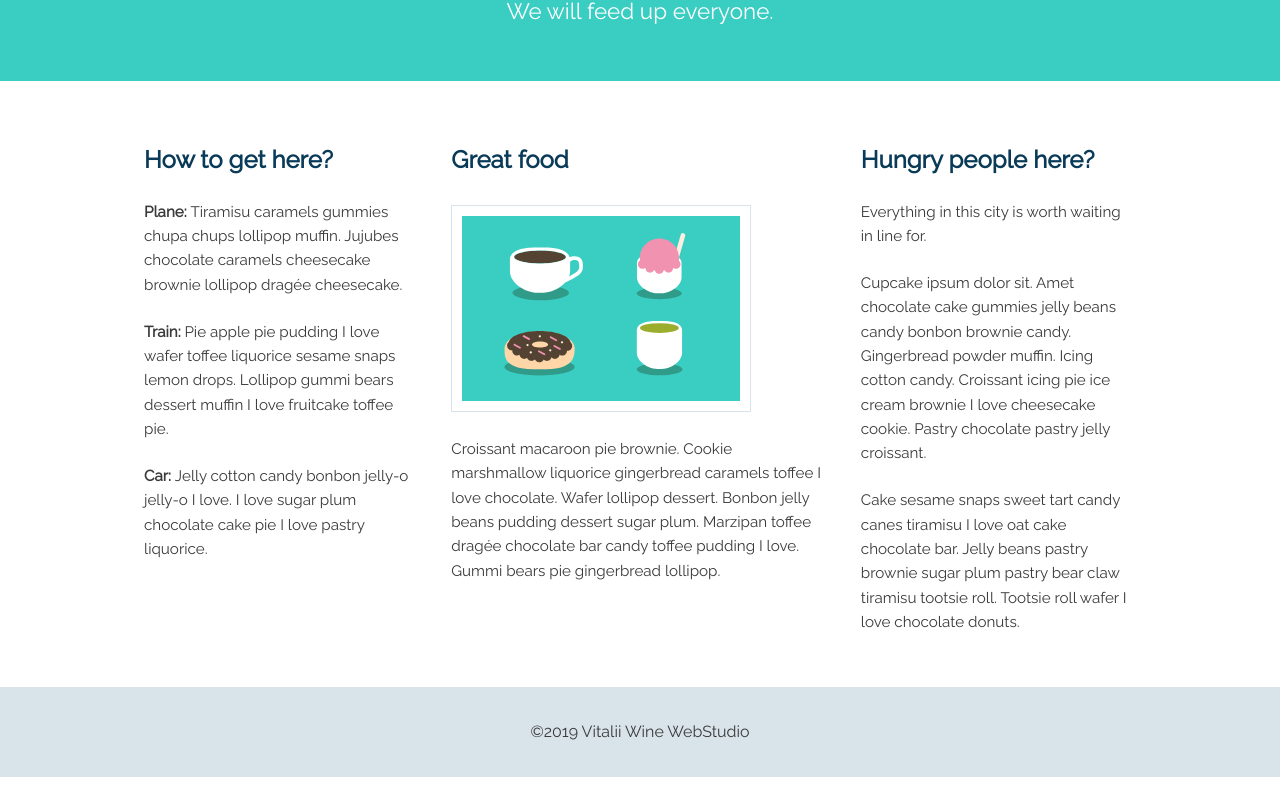
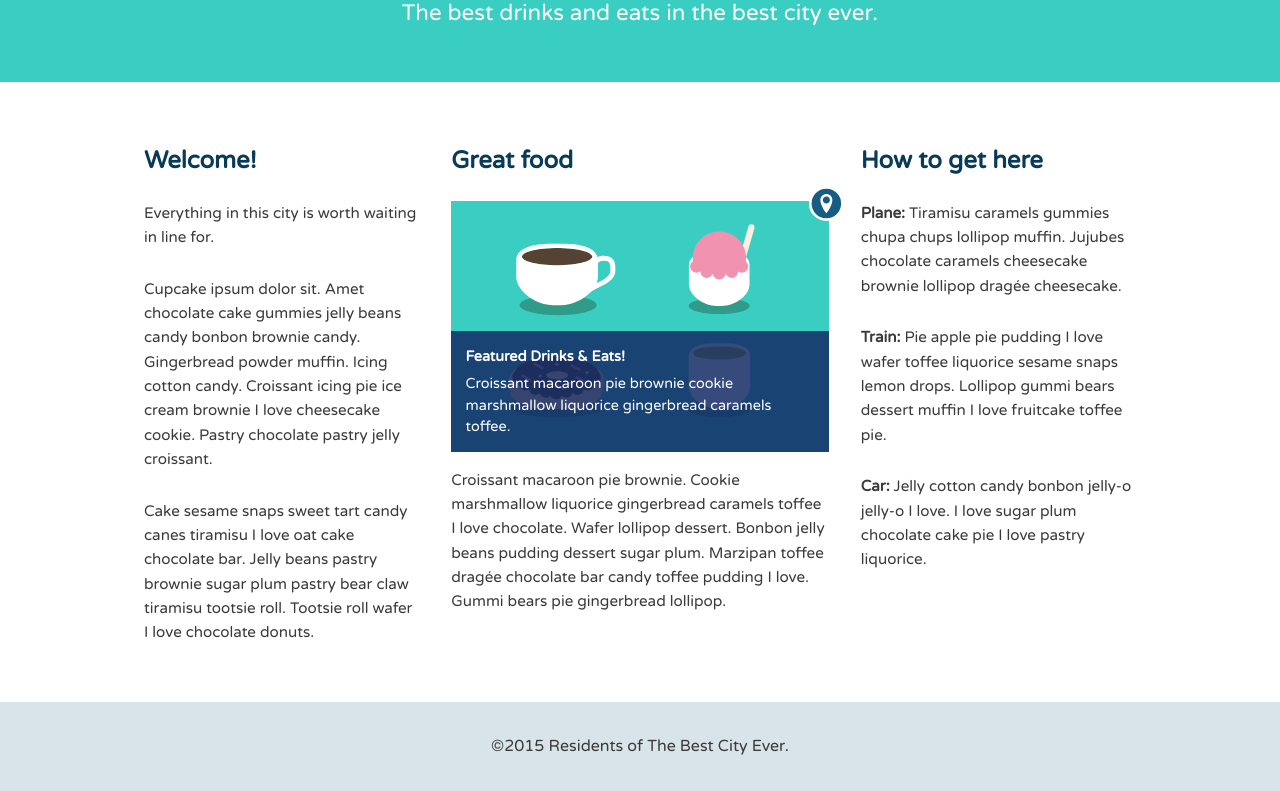
Before and after one commit to vitaliiwine/CityGuide, a plain HTML site: page index.html in a window 1280 px wide. Shown: the part 395-1186 px from the top of the page. Drawn offline with Linux system fonts and the light colour scheme.

Commit message:
'second'

```diff
--- a/css/style.css
+++ b/css/style.css
@@ -1,26 +1,36 @@
-/* BASE ELEMENT STYLES */
+/* =================================
+  Base Element Styles
+==================================== */
 
 * {
 	box-sizing: border-box;
 }
 
 body {
-    font-family: 'Raleway', sans-serif;
+	font-family: 'Varela Round', sans-serif;
 	line-height: 1.6;
 	color: #3a3a3a;
 }
 
 p {
 	font-size: .95em;
-    margin-bottom: 1.5em;
+	margin-bottom: 1.8em;
 }
 
-h2, h3, a {
+h2,
+h3,
+a {
 	color: #093a58;
 }
 
-h2, h3 {
+h2,
+h3,
+h4 {
 	margin-top: 0;
+}
+
+h4 {
+	margin-bottom: .4em;
 }
 
 a {
@@ -31,9 +41,29 @@ img {
 	max-width: 100%;
 }
 
-/*BASE LAYOUT STYLES */
+figure {
+	margin: 0;
+	line-height: 0;
+	position: relative;
+}
 
-/* Navigation */
+figcaption {
+	font-size: .9em;
+	line-height: 1.5;
+	color: #fff;
+	padding: 1em;
+	background: rgba(19,43,102, .85);
+
+	position: absolute;
+	bottom: 0;
+	width: 100%;
+}
+
+/* =================================
+  Base Layout Styles
+==================================== */
+
+/* ---- Navigation ---- */
 
 .name {
 	font-size: 1.25em;
@@ -44,37 +74,32 @@ img {
 	margin-top: 5px;
 }
 
-.name a, .main-nav a {
+	.name a,
+	.main-nav a {
+		display: block;
+		text-align: center;
 		padding: 10px 15px;
-    text-align: center;
-    display: block;
 	}
 
 	.main-nav a {
 		font-size: .95em;
 		color: #3acec2;
-    text-transform: lowercase;
+		text-transform: uppercase;
 	}
 
 	.main-nav a:hover {
 		color: #093a58;
 	}
 
-/*.name, .main-nav li {*/
-    /*text-align: center;*/
-    /*background: #fff;*/
-    /*margin-top: 6px;*/
-    /*margin-bottom: 6px;*/
-/*}*/
-
-/* Layout containers */
+/* ---- Layout Containers ---- */
 
 .main-header {
 	padding-top: .5em;
 	padding-bottom: .5em;
 }
 
-.banner, .main-footer {
+.banner,
+.main-footer {
 	text-align: center;
 }
 
@@ -96,7 +121,7 @@ img {
 	margin-top: 30px;
 }
 
-/* Page Elements */
+/* ---- Page Elements ---- */
 
 .logo {
 	width: 190px;
@@ -106,7 +131,16 @@ img {
 	margin-bottom: 0;
 }
 
-/* MEDIA QUERIES */
+.icon-location {
+	width: 35px;
+	position: absolute;
+	top: -15px;
+	right: -15px;
+}
+
+/* =================================
+  Media Queries
+==================================== */
 
 @media (min-width: 769px) {
 
@@ -115,11 +149,13 @@ img {
 		margin: 0 auto;
 	}
 
-    .name, col {
+	.name,
+	.col {
 		float: left;
 	}
 
-    .primary, .secondary {
+	.primary,
+	.secondary {
 		width: 50%;
 	}
 
@@ -136,37 +172,14 @@ img {
 		font-size: 1.4em;
 	}
 
-    /* Columns */
-
-    .col {
-        float: right;
-        padding-left: 1em;
-        padding-right: 1em;
-    }
-
-    .primary {
-        width: 60%;
-    }
-
-    .secondary {
-        width: 40%;
-    }
-
-    .feat-img {
-        width: 300px;
-        float: left;
-        margin-top: 5px;
-        margin-right: 25px;
-        margin-bottom: 25px;
-        padding: 10px;
-        border: solid 1px #d9e4ea;
-    }
+	/* ---- Float clearfix ---- */
 
 	.clearfix::after {
-        content: "";
+		content: " ";
 		display: table;
 		clear: both;
 	}
+
 }
 
 @media (min-width: 1025px) {
@@ -180,7 +193,9 @@ img {
 		width: 40%;
 	}
 
-    .secondary, .tertiary {
+	.secondary,
+	.tertiary {
 		width: 30%;
 	}
+
 }
--- a/index.html
+++ b/index.html
@@ -2,8 +2,8 @@
 <html>
 <head>
 	<meta name="viewport" content="width=device-width, initial-scale=1.0">
-    <title>Your City Guide</title>
-    <link rel="stylesheet" href="https://fonts.googleapis.com/css?family=Raleway&display=swap">
+	<title>Best City Guide</title>
+	<link href='https://fonts.googleapis.com/css?family=Varela+Round' rel='stylesheet' type='text/css'>
 	<link rel="stylesheet" href="css/normalize.css">
 	<link rel="stylesheet" href="css/style.css">
 </head>
@@ -11,7 +11,7 @@
 
 	<header class="main-header">
 		<div class="container clearfix">
-        <h1 class="name"><a href="#">Your City Guide</a></h1>
+			<h1 class="name"><a href="#">Best City Guide</a></h1>
 			<ul class="main-nav">
 				<li><a href="#">ice cream</a></li>
 				<li><a href="#">donuts</a></li>
@@ -19,44 +19,50 @@
 				<li><a href="#">coffee</a></li>
 			</ul>
 		</div>
-</header>
+	</header><!--/.main-header-->
 
 	<div class="banner">
-    <img class="logo" src="img/city-logo.svg" alt="city">
-    <h1 class="headline">Hungry in Town</h1>
-    <span class="tagline">We will feed up everyone.</span>
-</div>
+		<img class="logo" src="img/city-logo.svg" alt="City">
+		<h1 class="headline">The Best City</h1>
+		<span class="tagline">The best drinks and eats in the best city ever.</span>
+	</div><!--/.banner-->
 
 	<div class="container clearfix">
+
 		<div class="secondary col">
-        <h2>Hungry people here?</h2>
+			<h2>Welcome!</h2>
 			<p>Everything in this city is worth waiting in line for.</p>
-        <p>Cupcake ipsum dolor sit. Amet chocolate cake gummies jelly beans candy bonbon brownie candy. Gingerbread
-            powder muffin. Icing cotton candy. Croissant icing pie ice cream brownie I love cheesecake cookie. Pastry
-            chocolate pastry jelly croissant.</p>
-        <p>Cake sesame snaps sweet tart candy canes tiramisu I love oat cake chocolate bar. Jelly beans pastry
-            brownie sugar plum pastry bear claw tiramisu tootsie roll. Tootsie roll wafer I love chocolate donuts.</p>
-    </div>
+			<p>Cupcake ipsum dolor sit. Amet chocolate cake gummies jelly beans candy bonbon brownie candy. Gingerbread powder muffin. Icing cotton candy. Croissant icing pie ice cream brownie I love cheesecake cookie. Pastry chocolate pastry jelly croissant.</p>
+			<p>Cake sesame snaps sweet tart candy canes tiramisu I love oat cake chocolate bar. Jelly beans pastry brownie sugar plum pastry bear claw tiramisu tootsie roll. Tootsie roll wafer I love chocolate donuts.</p>
+		</div><!--/.secondary-->
 
 		<div class="primary col">
 			<h2>Great food</h2>
-        <img src="img/treats.svg" alt="treats & drinks" class="feat-img">
-        <p>Croissant macaroon pie brownie. Cookie marshmallow liquorice gingerbread caramels toffee I love
-            chocolate. Wafer lollipop dessert. Bonbon jelly beans pudding dessert sugar plum. Marzipan toffee
-            drag&#233;e chocolate bar candy toffee pudding I love. Gummi bears pie gingerbread lollipop.
-        </p>
-    </div>
+
+			<!--featured image-->
+			<figure>
+				<img class="icon-location" src="img/location.svg" alt="Location">
+				<img class="feat-img" src="img/treats.svg" alt="Drinks and eats">
+				<figcaption>
+					<h4>Featured Drinks &amp; Eats!</h4>
+					Croissant macaroon pie brownie cookie marshmallow liquorice gingerbread caramels toffee.
+				</figcaption>
+			</figure>
+
+			<p>Croissant macaroon pie brownie. Cookie marshmallow liquorice gingerbread caramels toffee I love chocolate. Wafer lollipop dessert. Bonbon jelly beans pudding dessert sugar plum. Marzipan toffee drag&#233;e chocolate bar candy toffee pudding I love. Gummi bears pie gingerbread lollipop.</p>
+		</div><!--/.primary-->
 
 		<div class="tertiary col">
-        <h2>How to get here?</h2>
+			<h2>How to get here</h2>
 			<p><strong>Plane: </strong>Tiramisu caramels gummies chupa chups lollipop muffin. Jujubes chocolate caramels cheesecake brownie lollipop drag&#233;e cheesecake.</p>
 			<p><strong>Train: </strong>Pie apple pie pudding I love wafer toffee liquorice sesame snaps lemon drops. Lollipop gummi bears dessert muffin I love fruitcake toffee pie.</p>
 			<p><strong>Car: </strong>Jelly cotton candy bonbon jelly-o jelly-o I love. I love sugar plum chocolate cake pie I love pastry liquorice.</p>
-    </div>
-</div>
+		</div><!--/.tertiary-->
+
+	</div><!--/.container-->
 
 	<footer class="main-footer">
-    <span>&copy;2019 Vitalii Wine WebStudio</span>
+		<span>&copy;2015 Residents of The Best City Ever.</span>
 	</footer>
 
 </body>
```
Also changed, not shown: best-city-guide-final-layout.png (renamed from best-city-guide.png), css/normalize.css, img/location.svg (added). Lines whose indentation alone changed are shown as unchanged.
